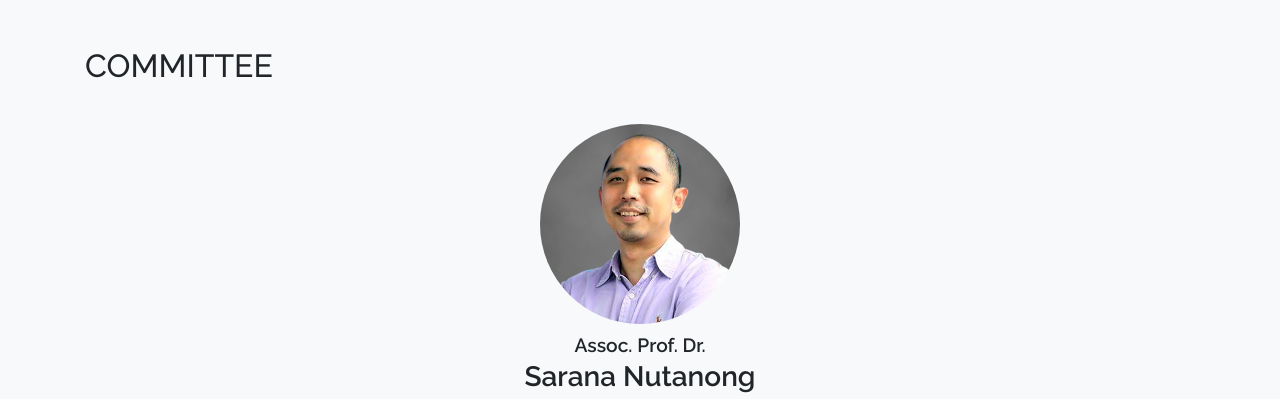
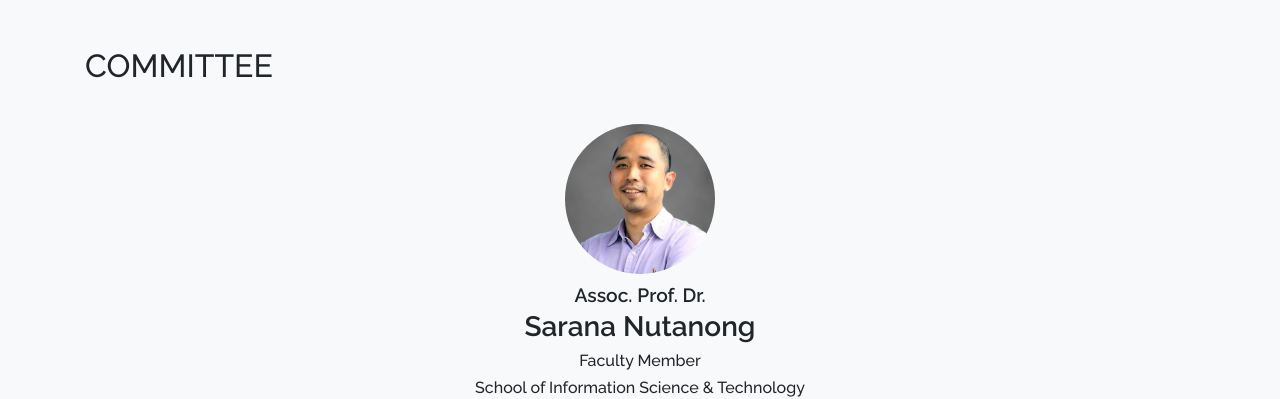
Before and after one commit to ist-fr/2019, a Vue app: page / in a window 1280 px wide. Shown: the part 1980-2379 px from the top of the page. Built offline with nearby package versions, Linux system fonts and the light colour scheme; what vue-scrollactive, vuetable-2 would draw is missing.

Commit message:
Add external link feature to committee

```diff
--- a/src/components/Facelift/Committee.vue
+++ b/src/components/Facelift/Committee.vue
@@ -6,16 +6,17 @@
           <h2>COMMITTEE</h2>
         </div>
         <div class="col-lg-6 col-sm-12 text-center card-committee" v-for="committee in committees" v-bind:key="committee.name">
-            <div class="img">
+            <a class="img" :href="committee.link" target="_blank">
+              <div class="img-overlay"><i class="fa fa-external-link"></i></div>
               <img class="img-committee" :src="committee.imageSrc">
-            </div>
+            </a>
             <div>
               <small>{{committee.title}}</small>
               <h3>{{committee.name}}</h3>
               <h6>{{committee.position}}</h6>
               <h6>{{committee.school}}</h6>
               <h6>{{committee.university}}</h6>
-            </div>
+          </div>
         </div>
       </div>
     </div>
@@ -33,7 +34,7 @@ export default {
           position: 'Faculty Member',
           school: 'School of Information Science & Technology',
           university: 'Vidyasirimedhi Institute of Science & Technology',
-          website: 'http://www.vistec.ac.th/academic/faculty_detail.php?school=IST&id=55'
+          link: 'http://www.vistec.ac.th/academic/faculty_detail.php?school=IST&id=55'
         }
       ]
     }
@@ -45,13 +46,38 @@ export default {
   .img {
     border-radius: 100%;
     display: inline-block;
+    flex: 0 0 150px;
+    height: 150px;
+    justify-content: center;
     overflow: hidden;
-    height: 200px;
-    width: 200px;
+    position: relative;
+    width: 150px;
   }
 
   .img img {
     height: 100%;
+  }
+
+  .img-overlay {
+    align-items: center;
+    bottom: 0;
+    display: flex;
+    justify-content: center;
+    left: 0;
+    opacity: 0;
+    position: absolute;
+    right: 0;
+    top: 0;
+    transition: opacity 0.25s;
+    z-index: 1;
+  }
+
+  .img-overlay:hover {
+    opacity: 1;
+    background-color: rgba(46,204,113,0.4);
+    background: linear-gradient(65deg, rgba(88, 46, 145, 0.4), rgba(160, 34, 58, 0.4));
+    color: #fafafa;
+    font-size: 24px;
   }
 
   .card-committee {
```
